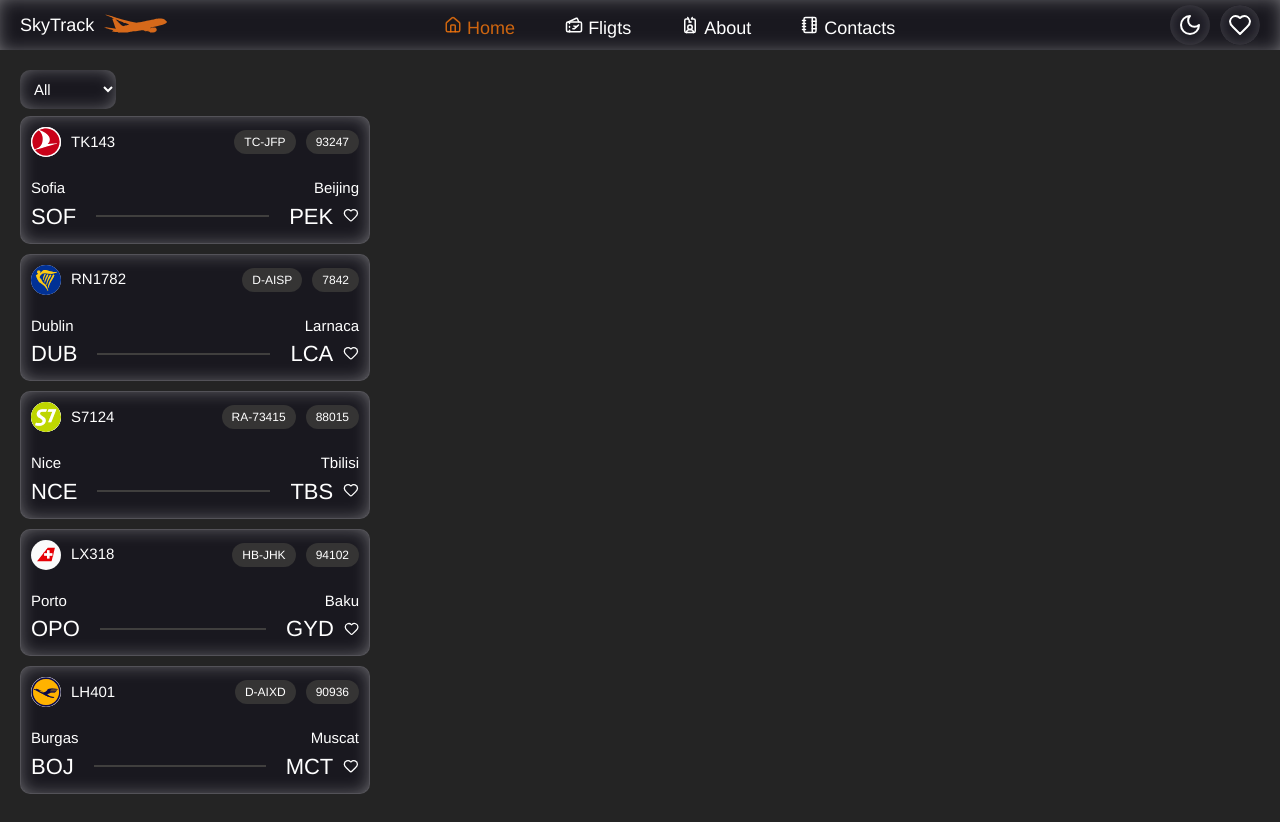
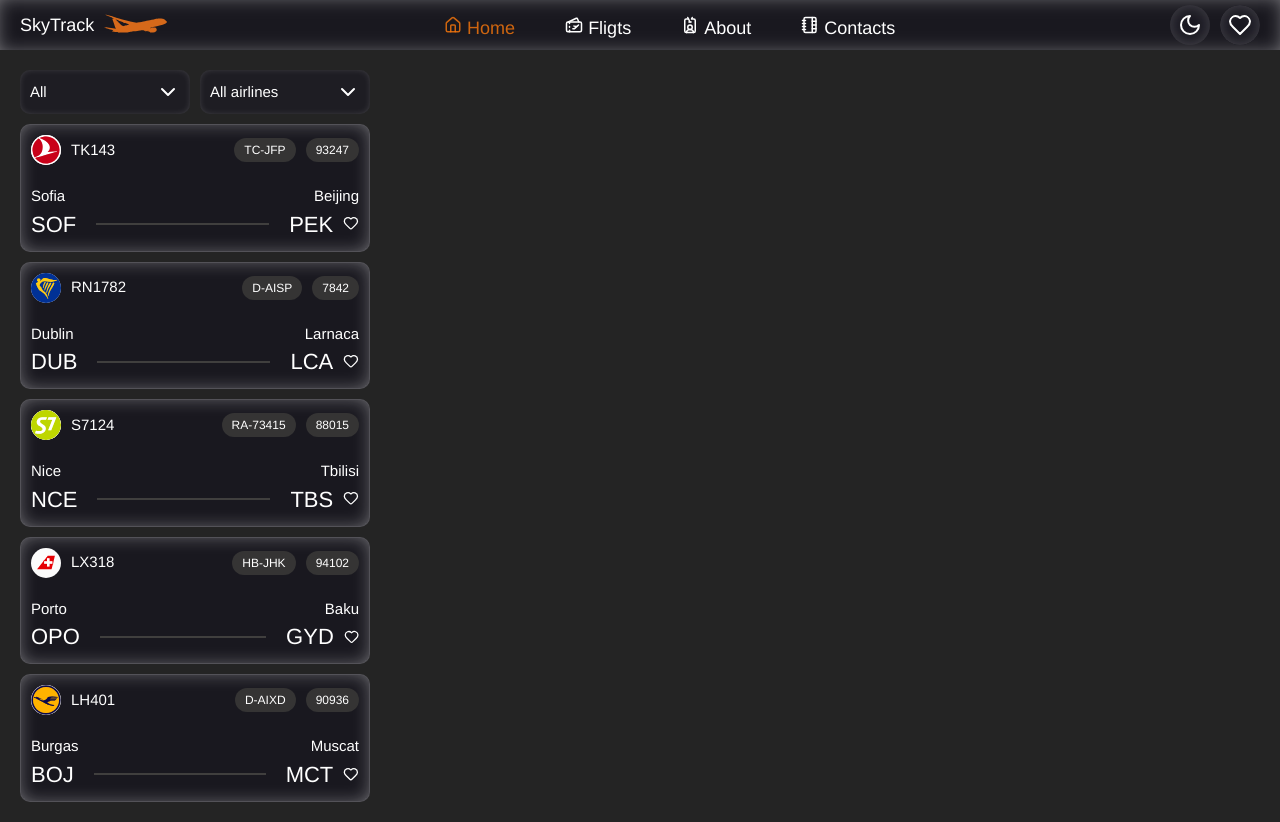
Before and after one commit to LiliaKhazieva/sky-track, a React (Vite) app: page / in a window 1280 px wide. Built offline with nearby package versions, Linux system fonts and the light colour scheme; grey boxes are pictures that could not be loaded; a web font is replaced by a local one.

Commit message:
add second filter

```diff
--- a/src/components/filters/Filters.module.scss
+++ b/src/components/filters/Filters.module.scss
@@ -1,11 +1,46 @@
-.select {
+.selected {
   padding: 10px;
-  background-color: #18171fe0;
-  box-shadow: inset 0 0 20px -5px rgba(255, 255, 255, 0.5);
+  background-color: #1f1e24f5;
+  box-shadow: inset 0 0 10px -5px rgba(255, 255, 255, 0.5);
   text-overflow: ellipsis;
   white-space: nowrap;
   overflow: hidden;
   border-radius: 10px;
   outline: none;
-  margin-bottom: 7px;
+  display: flex;
+  align-items: center;
+  justify-content: space-between;
+  width: 170px;
+  cursor: pointer;
 }
+
+.select {
+  position: absolute;
+  top: 40px;
+  left: 0;
+  z-index: 1000;
+  margin-top: 5px;
+  background-color: #222226f8;
+  box-shadow: inset 0 0 10px -5px rgba(255, 255, 255, 0.3);
+  width: 170px;
+  display: none;
+  opacity: 0;
+  transition: opacity 0.3s ease;
+  border-radius: 10px;
+
+  li {
+    padding: 10px;
+    cursor: pointer;
+    &:hover {
+      background-color: rgb(253, 142, 83);
+      box-shadow: inset 0 0 20px -5px rgba(255, 125, 4, 0.584);
+      color: #18171ff8;
+      border-radius: 10px;
+    }
+  }
+}
+
+.show {
+  display: block;
+  opacity: 1;
+}
--- a/src/components/filters/Filters.tsx
+++ b/src/components/filters/Filters.tsx
@@ -1,27 +1,42 @@
+import { useState } from "react";
 import styles from "./Filters.module.scss";
+import { ChevronDown } from "lucide-react";
 
 interface Props {
-  options: { value: string; label: string }[];
-  selectedValue: string;
+  options: string[];
+  selectedValue: string | null;
   setSelectedValue: (e: string) => void;
 }
 
 export function Select({ options, selectedValue, setSelectedValue }: Props) {
-  const handleChange = (event: React.ChangeEvent<HTMLSelectElement>) => {
-    setSelectedValue(event.target.value);
+  const [isOpen, setIsOpen] = useState(false);
+
+  const handleSelect = (option: string) => {
+    setSelectedValue(option);
+    setIsOpen(false);
   };
 
   return (
-    <select
-      className={styles.select}
-      value={selectedValue}
-      onChange={handleChange}
-    >
-      {options.map((option) => (
-        <option key={option.value} value={option.value}>
-          {option.label}
-        </option>
-      ))}
-    </select>
+    <div style={{ position: "relative" }}>
+      <div className={styles.selected} onClick={() => setIsOpen(!isOpen)}>
+        <span>{selectedValue}</span>
+        <ChevronDown />
+      </div>
+      {isOpen && (
+        <ul
+          className={
+            selectedValue
+              ? `${styles.select} ${styles.show}`
+              : `${styles.select}`
+          }
+        >
+          {options.map((option, i) => (
+            <li key={i} onClick={() => handleSelect(option)}>
+              {option}
+            </li>
+          ))}
+        </ul>
+      )}
+    </div>
   );
 }
--- a/src/components/flight/flight-details/FlightDetails.tsx
+++ b/src/components/flight/flight-details/FlightDetails.tsx
@@ -13,10 +13,9 @@
 
 interface Props {
   isOpen: boolean;
-  onClick: () => boolean;
 }
 
-export function FlightDetails({ isOpen, onClick }: Props) {
+export function FlightDetails({ isOpen }: Props) {
   const [searchParams] = useSearchParams();
   const selectedFlight = searchParams.get(QUERY_PARAMS_FLIGHT);
   const flight = useMemo(
@@ -42,7 +41,7 @@
                 {flight?.airplane.aviaCompany}
               </span>
             </div>
-            <button onClick={onClick}>
+            <button>
               <img className={styles.close} src="/close.svg" alt="close" />
             </button>
           </div>
--- a/src/components/flight/flight-list/FlightList.tsx
+++ b/src/components/flight/flight-list/FlightList.tsx
@@ -7,21 +7,25 @@
 interface Props {
   onClick: () => void;
   selectedValue: string;
-  loading: boolean;
+  selectedSort: string;
 }
 
-export function FlightList({ onClick, selectedValue, loading }: Props) {
+export function FlightList({ onClick, selectedValue, selectedSort }: Props) {
   const [isLoading, setIsLoading] = useState(true);
   const flightCont = useMemo(() => {
-    if (selectedValue === "All" || !selectedValue) {
-      return FLIGHTS_DATA;
-    } else {
-      return FLIGHTS_DATA.filter(
-        (flight) => flight.from.country === selectedValue
-      );
-    }
-  }, [selectedValue]);
+    if (selectedValue === "All") return FLIGHTS_DATA;
+    return FLIGHTS_DATA.filter((flight) => {
+      if (selectedValue && flight.from.country !== selectedValue) {
+        return false;
+      }
+      if (selectedSort && flight.company !== selectedSort) {
+        return false;
+      }
+      return true;
+    });
+  }, [selectedValue, selectedSort]);
 
+  console.log(flightCont);
   useEffect(() => {
     // Имитация загрузки данных
     setTimeout(() => {
@@ -36,7 +40,7 @@
           isLoading ? (
             <Skeleton />
           ) : (
-            <FlightItem item={item} onClick={onClick} />
+            <FlightItem key={item.id} item={item} onClick={onClick} />
           )
         )}
       </ul>
--- a/src/components/flight/flights.data.ts
+++ b/src/components/flight/flights.data.ts
@@ -4,6 +4,7 @@
   {
     logo: "/src/assets/logos/turkish.svg",
     airline: "TK143",
+    company: "Turkey",
     aircraftReg: "TC-JFP",
     id: 93247,
     departureTime: "2025-07-04T15:34:00",
@@ -38,6 +39,7 @@
     logo: "/src/assets/logos/ryanair.svg",
     airline: "RN1782",
     aircraftReg: "D-AISP",
+    company: "Ireland",
     id: 7842,
     departureTime: "2025-07-04T14:31:00",
     arrivalTime: "2025-07-04T14:31:30",
@@ -71,6 +73,7 @@
     logo: "/src/assets/logos/s7.svg",
     airline: "S7124",
     aircraftReg: "RA-73415",
+    company: "Russia",
     id: 88015,
     departureTime: "2025-07-04T14:31:00",
     arrivalTime: "2025-07-04T14:32:00",
@@ -104,6 +107,7 @@
     logo: "/src/assets/logos/swiss.svg",
     airline: "LX318",
     aircraftReg: "HB-JHK",
+    company: "Switzerland",
     id: 94102,
     departureTime: "2025-07-04T11:00:00",
     arrivalTime: "2025-07-04T12:00:00",
@@ -137,6 +141,7 @@
     logo: "/src/assets/logos/lufthansa.svg",
     airline: "LH401",
     aircraftReg: "D-AIXD",
+    company: "Germany",
     id: 90936,
     departureTime: "2025-07-04T12:20:00",
     arrivalTime: "2025-07-04T15:00:00",
--- a/src/index.css
+++ b/src/index.css
@@ -16,6 +16,7 @@
     no-repeat bottom;
   /* height: 1000px; */
   min-width: 320px;
+  height: 100vh;
   margin: 0;
   color: var(--color);
   background-color: #1b1d24;
@@ -38,6 +39,15 @@
     padding: 10px;
     gap: 10px;
   }
+  .leftSection {
+    display: flex;
+    flex-direction: column;
+    gap: 10px;
+    .filters {
+      display: flex;
+      gap: 10px;
+    }
+  }
 }
 
 .toggle {
--- a/src/screens/Home.tsx
+++ b/src/screens/Home.tsx
@@ -5,19 +5,26 @@
 import Header from "../components/header/Header";
 import { Select } from "../components/filters/Filters";
 import { useSearchParams } from "react-router";
-import { Pleloader } from "../components/preloader/Pleloader";
-import { Skeleton } from "../components/skeleton/Skeleton";
+import { FLIGHTS_DATA } from "../components/flight/flights.data";
+import type { IFlight } from "../types/flight.types";
 
-const options = [
-  { value: "All", label: "All" },
-  { value: "Bulgaria", label: "Bulgaria" },
-  { value: "France", label: "France" },
+const sortByCountry = [
+  "All airlines",
+  "Turkey",
+  "Ireland",
+  "Russia",
+  "Switzerland",
+  "Germany",
 ];
+
+const options = ["All", "Bulgaria", "France", "Portugal"];
 
 function Home() {
   const [searchParams] = useSearchParams();
   const [isOpen, setIsOpen] = useState(false);
-  const [selectedValue, setSelectedValue] = useState<string>("");
+  const [selectedValue, setSelectedValue] = useState<string>(options[0]);
+  const [selectedSort, setSelectedSort] = useState<string>(sortByCountry[0]);
+
   const [isLoading, setIsLoading] = useState(true);
   const onClick = () => {
     setIsOpen(!isOpen);
@@ -35,21 +42,27 @@
       <Header />
 
       <div className="wrapper">
-        <div>
-          <Select
-            options={options}
-            selectedValue={selectedValue}
-            setSelectedValue={setSelectedValue}
-          />
+        <div className="leftSection">
+          <div className="filters">
+            {" "}
+            <Select
+              options={options}
+              selectedValue={selectedValue}
+              setSelectedValue={setSelectedValue}
+            />
+            <Select
+              options={sortByCountry}
+              selectedValue={selectedSort}
+              setSelectedValue={setSelectedSort}
+            />
+          </div>
           <FlightList
             onClick={onClick}
             selectedValue={selectedValue}
-            loading={isLoading}
+            selectedSort={selectedSort}
           />
         </div>
-        {searchParams.size !== 0 && (
-          <FlightDetails isOpen={true} onClick={onClick} />
-        )}
+        {searchParams.size !== 0 && <FlightDetails isOpen={true} />}
       </div>
     </>
   );
--- a/src/types/flight.types.ts
+++ b/src/types/flight.types.ts
@@ -25,6 +25,7 @@
   logo: string;
   colorGradient: [string, string];
   airline: string;
+  company: string;
   aircraftReg: string;
   departureTime: string;
   arrivalTime: string;
```
